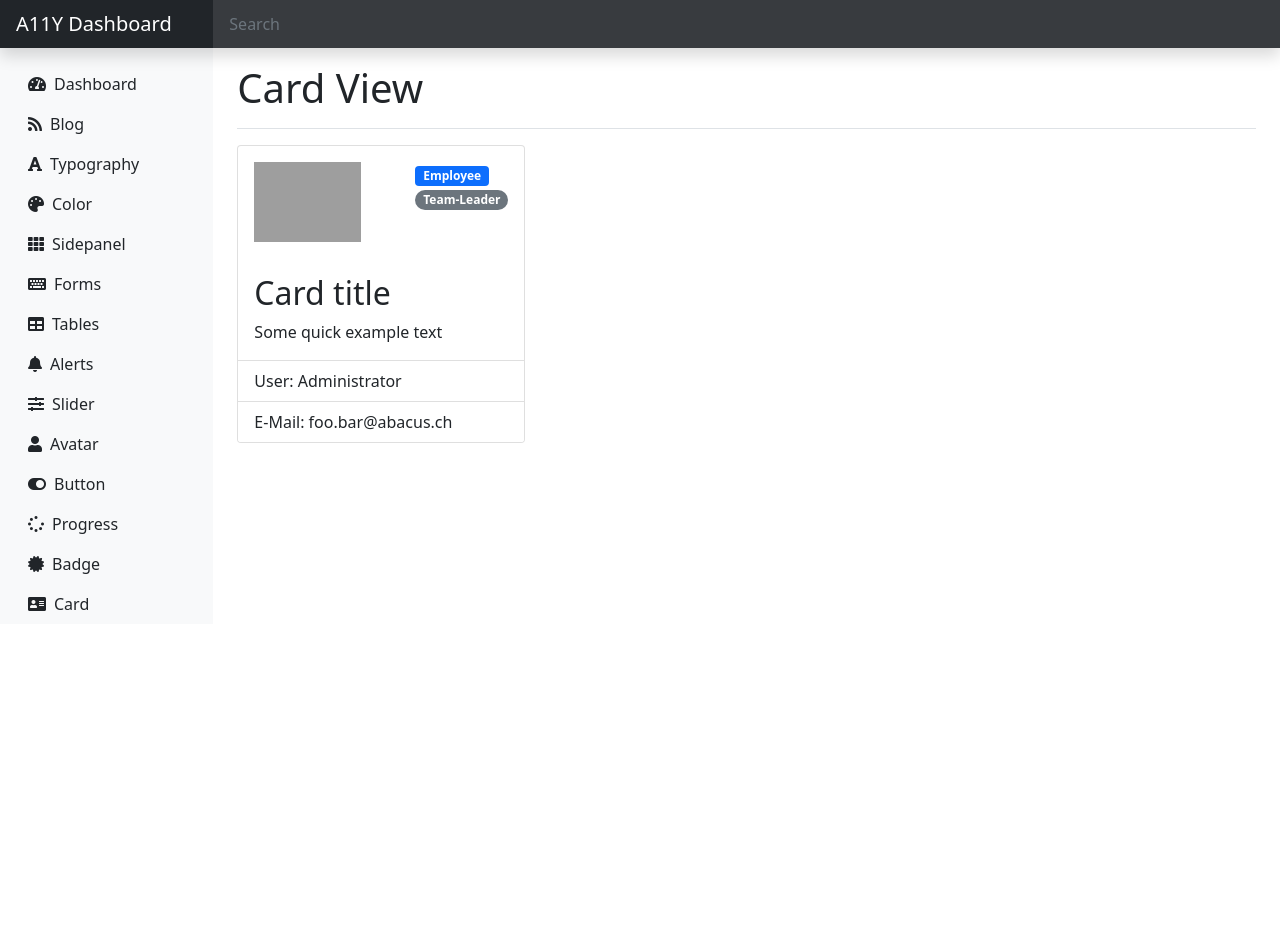
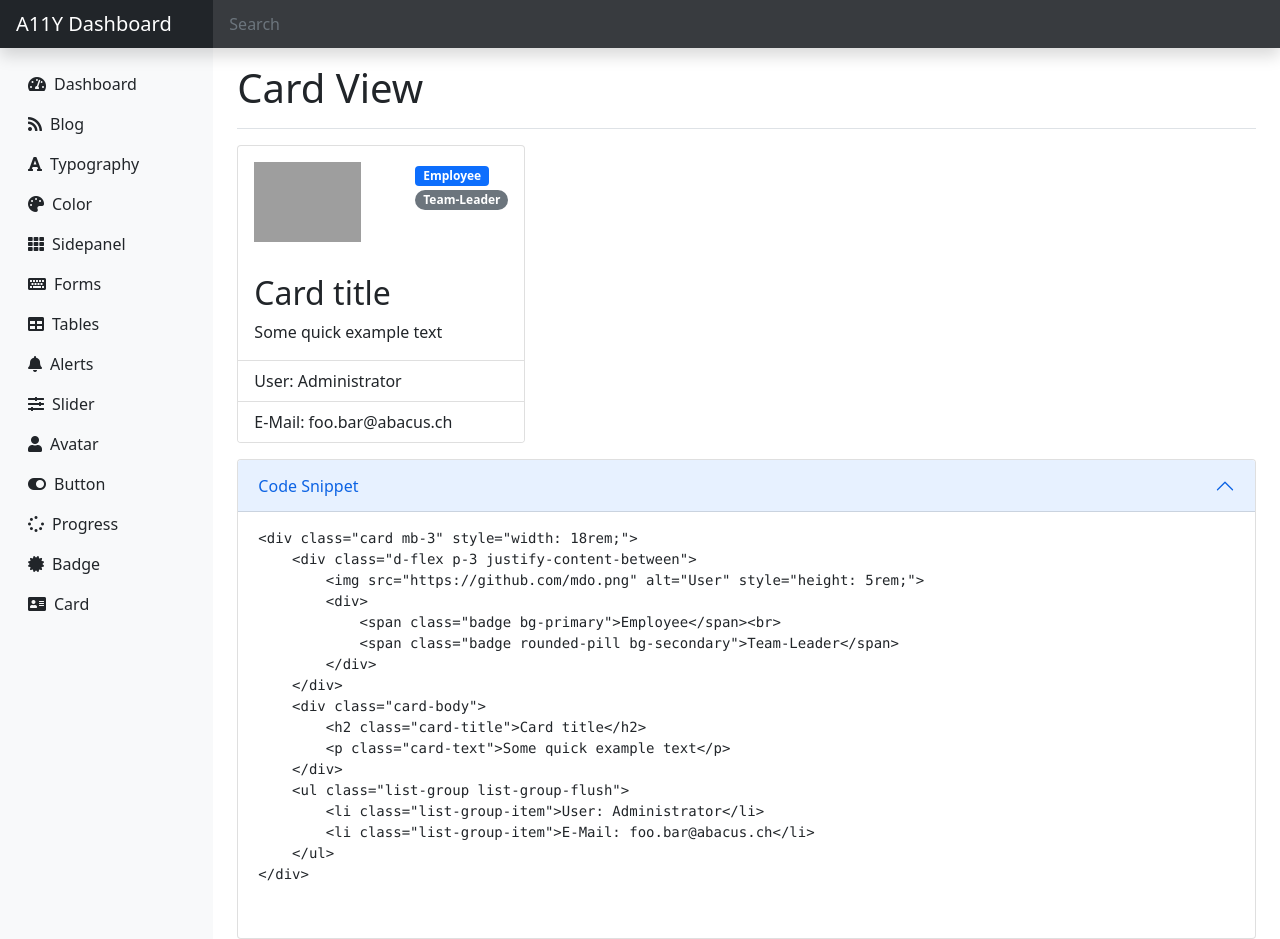
Before and after one commit to faesslerm/a11y-dashboard, a website: page docs/card.html in a window 1280 px wide. Before the commit the page ends 800 px from the top, so only its background shows below. Drawn offline with nearby package versions, Linux system fonts and the light colour scheme; grey boxes are pictures that could not be loaded.

Commit message:
feat: add code snippet to card.html

```diff
--- a/docs/card.html
+++ b/docs/card.html
@@ -37,7 +37,7 @@
                 <div class="pt-3 pb-2 mb-3 border-bottom">
                     <h1>Card View</h1>
                 </div>
-                <div class="card" style="width: 18rem;">
+                <div class="card mb-3" style="width: 18rem;">
                     <div class="d-flex p-3 justify-content-between">
                         <img src="https://github.com/mdo.png" alt="User" style="height: 5rem;">
                         <div>
@@ -54,6 +54,41 @@
                         <li class="list-group-item">E-Mail: foo.bar@abacus.ch</li>
                     </ul>
                 </div>
+
+                <div class="accordion" id="codeSnippet">
+                    <div class="accordion-item">
+                        <h2 class="accordion-header" id="headingOne">
+                            <button class="accordion-button" type="button" data-bs-toggle="collapse"
+                                data-bs-target="#collapseOne" aria-expanded="true" aria-controls="collapseOne">
+                                Code Snippet
+                            </button>
+                        </h2>
+                        <div id="collapseOne" class="accordion-collapse collapse show" aria-labelledby="headingOne"
+                            data-bs-parent="#codeSnippet">
+                            <div class="accordion-body">
+                                <pre>
+&lt;div class="card mb-3" style="width: 18rem;"&gt;
+    &lt;div class="d-flex p-3 justify-content-between"&gt;
+        &lt;img src="https://github.com/mdo.png" alt="User" style="height: 5rem;"&gt;
+        &lt;div&gt;
+            &lt;span class="badge bg-primary">Employee&lt;/span&gt;&lt;br&gt;
+            &lt;span class="badge rounded-pill bg-secondary">Team-Leader&lt;/span&gt;
+        &lt;/div&gt;
+    &lt;/div&gt;
+    &lt;div class="card-body"&gt;
+        &lt;h2 class="card-title">Card title&lt;/h2&gt;
+        &lt;p class="card-text">Some quick example text&lt;/p&gt;
+    &lt;/div&gt;
+    &lt;ul class="list-group list-group-flush"&gt;
+        &lt;li class="list-group-item">User: Administrator&lt;/li&gt;
+        &lt;li class="list-group-item">E-Mail: foo.bar@abacus.ch&lt;/li&gt;
+    &lt;/ul&gt;
+&lt;/div&gt;
+                                </pre>
+                            </div>
+                        </div>
+                    </div>
+                </div>
             </main>
             <!-- Content End -->
         </div>
```
